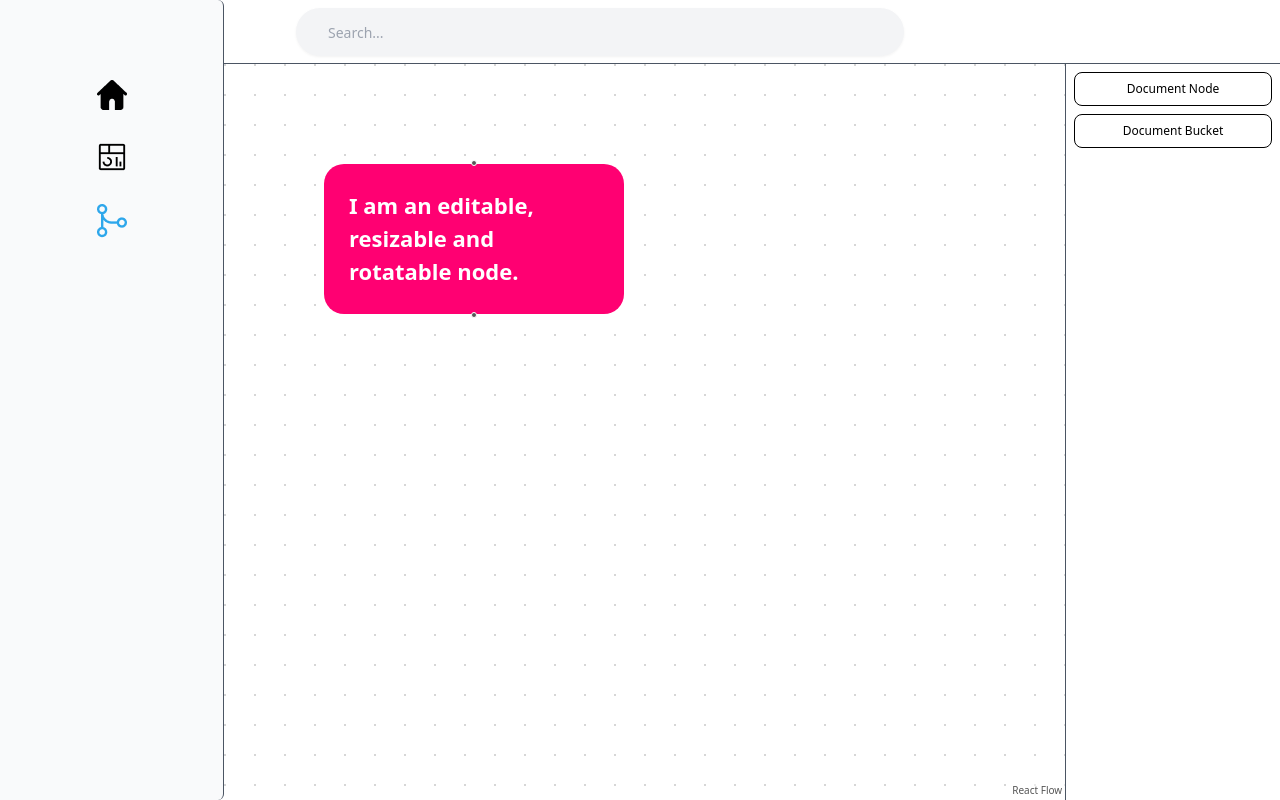
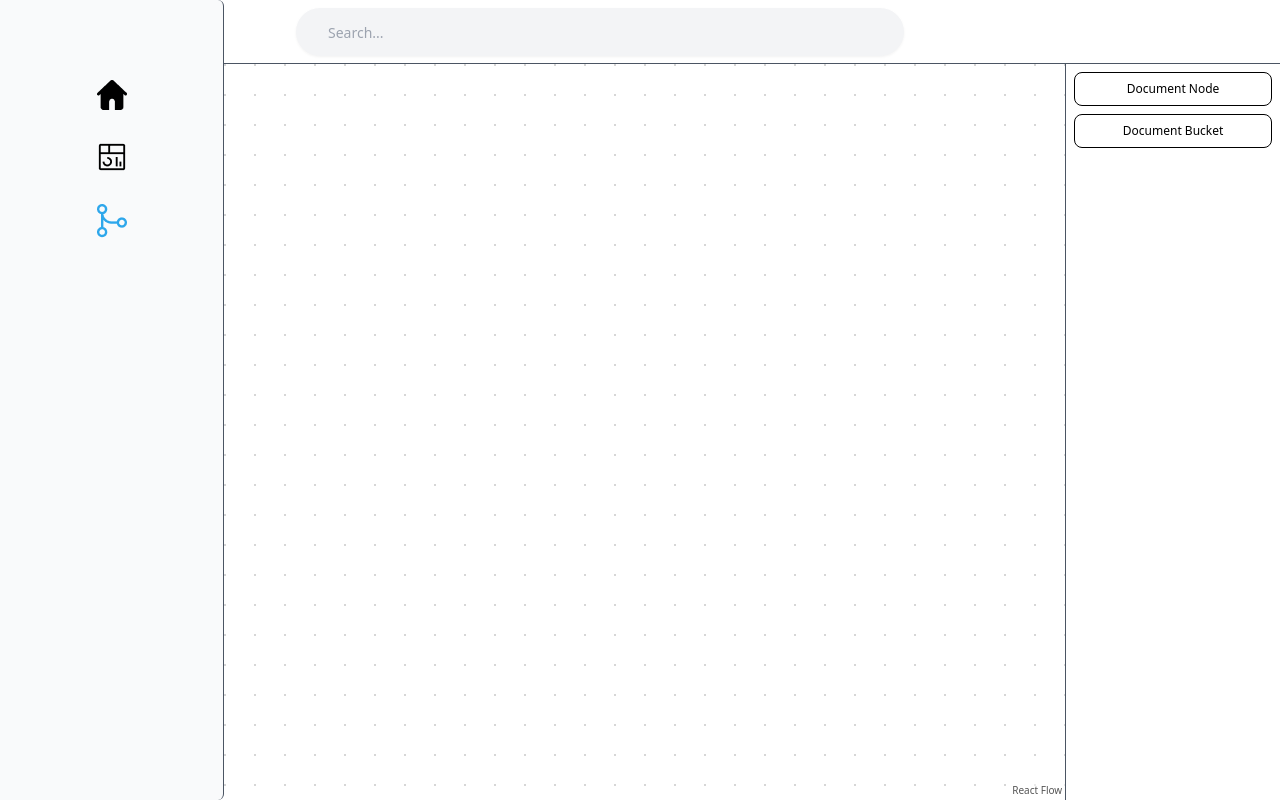
Before and after one commit to neuratwin/ninjafy-front, a React (Create React App) app: page / in a window 1280 px wide. Built offline with nearby package versions, Linux system fonts and the light colour scheme.

Commit message:
latest changes

```diff
--- a/src/Components/CustomeNodes/Resizable.tsx
+++ b/src/Components/CustomeNodes/Resizable.tsx
@@ -1,4 +1,4 @@
-import React, { useEffect, useState, useRef, useMemo } from "react";
+import { useEffect, useState, useRef, useMemo } from "react";
 import Moveable from "moveable";
 import {
   Handle,
@@ -74,7 +74,7 @@ export default function Resizable({
 
   return (
     <div ref={nodeRef} style={style}>
-      <textarea
+      <div
         style={{
           width: "100%",
           height: "100%",
@@ -87,9 +87,11 @@ export default function Resizable({
           boxSizing: "border-box",
           outline: "none",
           border: "none",
-        }}
-        defaultValue={data?.text}
-      />
+        }}>
+
+        {data?.text}
+        </div>
+
       <Handle position={sourcePosition ?? Position.Top} type="source" />
       <Handle position={targetPosition ?? Position.Bottom} type="target" />
     </div>
--- a/src/layouts/RightPanel.tsx
+++ b/src/layouts/RightPanel.tsx
@@ -59,7 +59,8 @@ const RightLayout = () => {
   };
 
   return (
-    <>
+    <div>
+
       <div
         onClick={clickHandler}
         className="text-xs border border-black text-center p-2 m-2  cursor-pointer rounded-lg"
@@ -72,7 +73,8 @@ const RightLayout = () => {
       >
         Document Bucket
       </div>
-    </>
+
+    </div>
   );
 };
 
--- a/src/layouts/store.ts
+++ b/src/layouts/store.ts
@@ -15,17 +15,17 @@ import {
 } from "react-flow-renderer";
 
 const initialNodes: Node[] = [
-  {
-    id: "111",
-    position: { x: 100, y: 100 },
-    data: {
-      text: "I am an editable, resizable and rotatable node.",
-      color: "#ff0072",
-    },
-    type: "resizable",
-    sourcePosition: Position.Top,
-    targetPosition: Position.Bottom,
-  },
+  // {
+  //   id: "111",
+  //   position: { x: 100, y: 100 },
+  //   data: {
+  //     text: "I am an editable, resizable and rotatable node.",
+  //     color: "#ff0072",
+  //   },
+  //   type: "resizable",
+  //   sourcePosition: Position.Top,
+  //   targetPosition: Position.Bottom,
+  // },
 ];
 
 const initialEdges: Edge[] = [];
```
Also changed, not shown: src/layouts/Main.tsx (+0 -10 lines).
